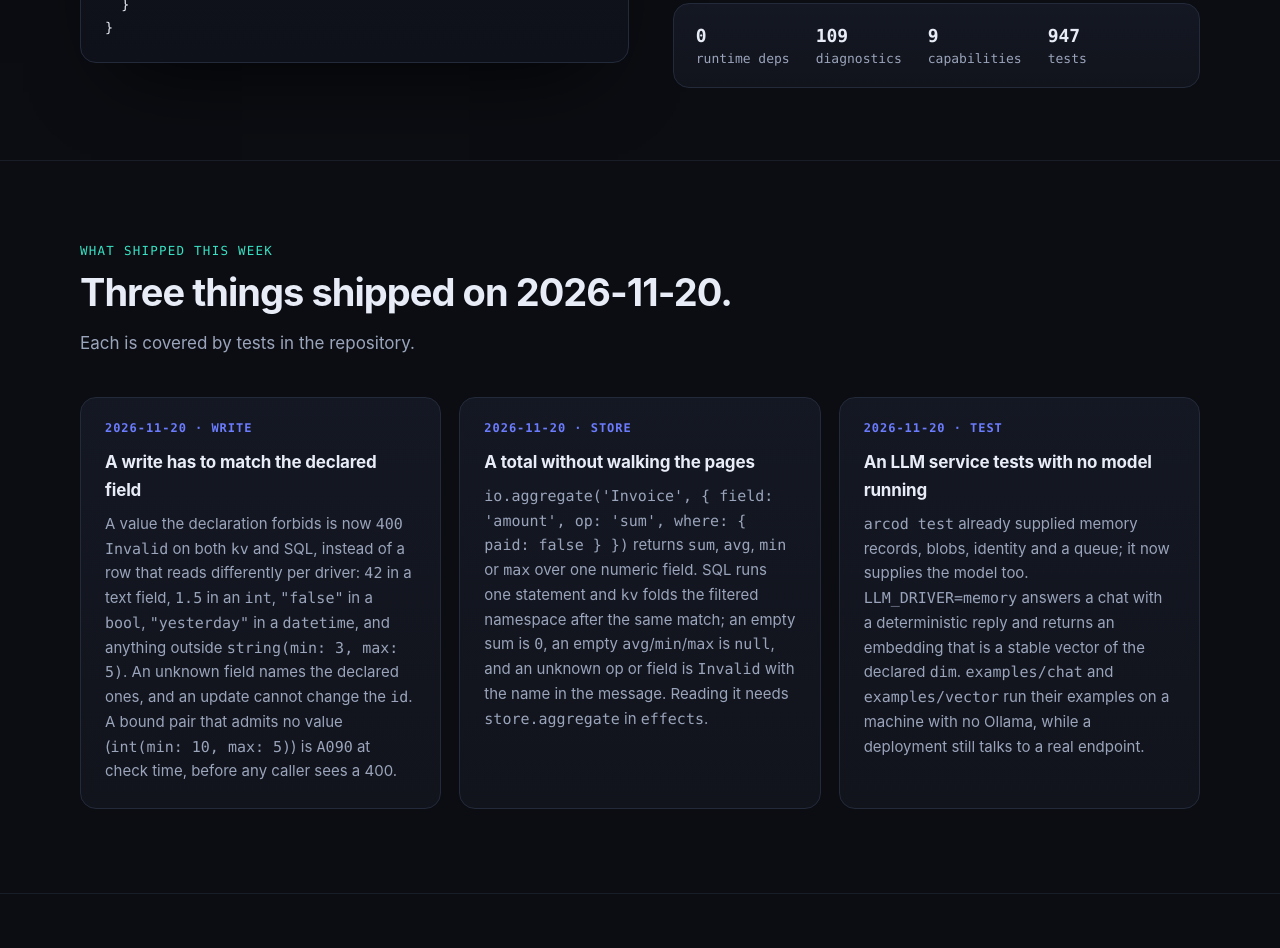
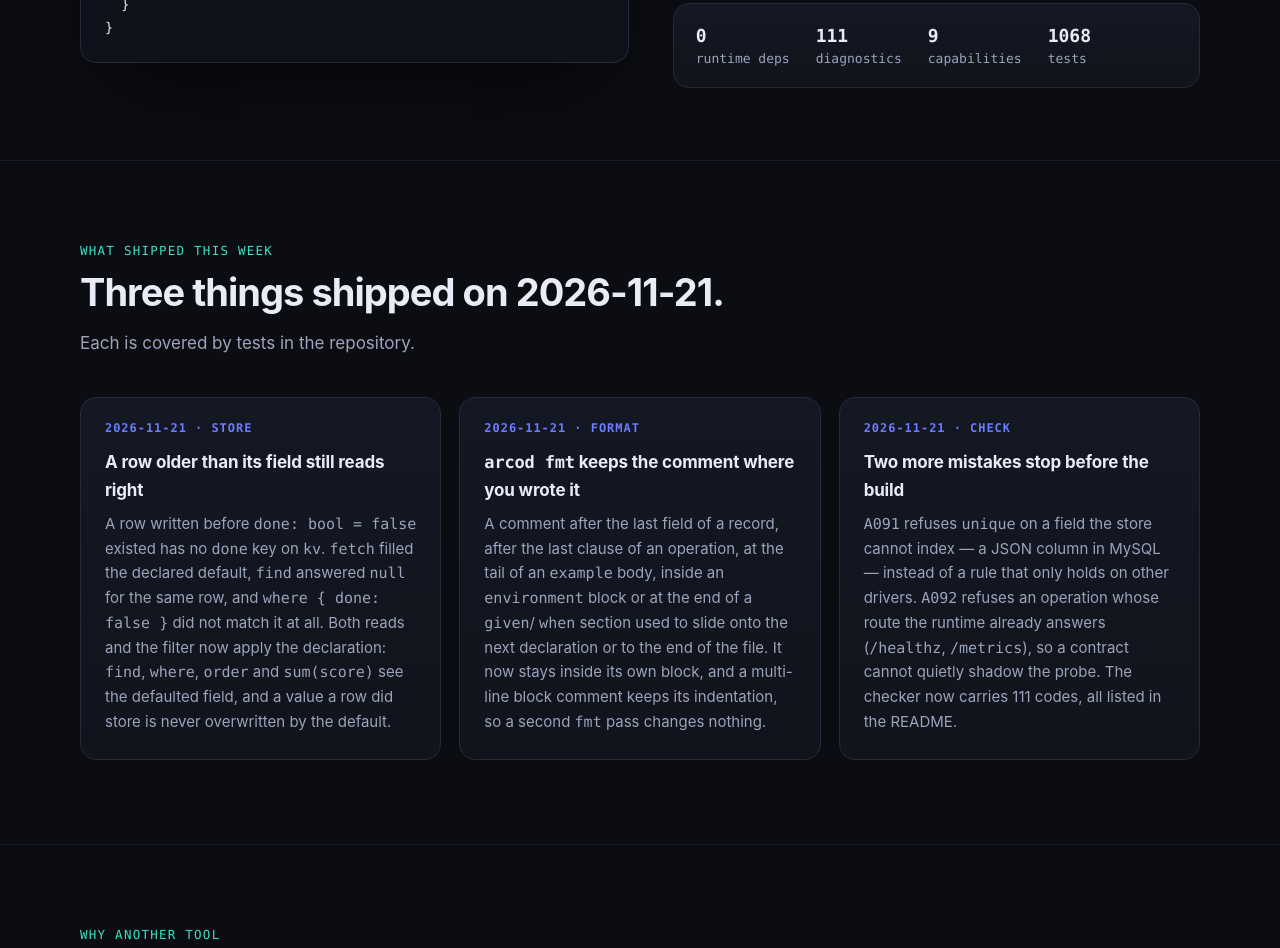
Before and after one commit to chubakur/arcod, a website: page docs/index.html in a window 1280 px wide. Shown: the part 1152-2100 px from the top of the page. Drawn offline with Linux system fonts and the light colour scheme.

Commit message:
docs(landing): the page counts the tests and diagnostics main has
The interrupted marketing run left its index.html edit uncommitted: hero
stats still said 947 tests / 109 diagnostics, #news still named 2026-11-20.
The edit itself matches main (1068/1068, 111 unique diag codes), so it is
committed as written: 1068/111 in the hero, the three 2026-11-21 cards
(store defaults, fmt comment tails, reserved route A092).

```diff
--- a/docs/index.html
+++ b/docs/index.html
@@ -303,9 +303,9 @@
           <div class="card" style="padding:18px 22px">
             <div style="display:flex; gap:26px; flex-wrap:wrap; font:13px/1.5 var(--mono); color:var(--muted)">
               <span><b style="color:var(--text); font-size:18px">0</b><br>runtime deps</span>
-              <span><b style="color:var(--text); font-size:18px">109</b><br>diagnostics</span>
+              <span><b style="color:var(--text); font-size:18px">111</b><br>diagnostics</span>
               <span><b style="color:var(--text); font-size:18px">9</b><br>capabilities</span>
-              <span><b style="color:var(--text); font-size:18px">947</b><br>tests</span>
+              <span><b style="color:var(--text); font-size:18px">1068</b><br>tests</span>
             </div>
           </div>
         </div>
@@ -316,42 +316,40 @@
   <section id="news">
     <div class="wrap">
       <div class="kicker">what shipped this week</div>
-      <h2>Three things shipped on 2026-11-20.</h2>
+      <h2>Three things shipped on 2026-11-21.</h2>
       <p class="sub">Each is covered by tests in the repository.</p>
       <div class="grid-3">
         <div class="card">
-          <span class="num">2026-11-20 · WRITE</span>
-          <h3>A write has to match the declared field</h3>
-          <p>A value the declaration forbids is now <code>400 Invalid</code> on both
-          <code>kv</code> and SQL, instead of a row that reads differently per driver:
-          <code>42</code> in a text field, <code>1.5</code> in an <code>int</code>,
-          <code>"false"</code> in a <code>bool</code>, <code>"yesterday"</code> in a
-          <code>datetime</code>, and anything outside <code>string(min: 3, max: 5)</code>.
-          An unknown field names the declared ones, and an update cannot change the
-          <code>id</code>. A bound pair that admits no value
-          (<code>int(min: 10, max: 5)</code>) is <code>A090</code> at check time, before any
-          caller sees a 400.</p>
+          <span class="num">2026-11-21 · STORE</span>
+          <h3>A row older than its field still reads right</h3>
+          <p>A row written before <code>done: bool = false</code> existed has no
+          <code>done</code> key on <code>kv</code>. <code>fetch</code> filled the declared
+          default, <code>find</code> answered <code>null</code> for the same row, and
+          <code>where { done: false }</code> did not match it at all. Both reads and the
+          filter now apply the declaration: <code>find</code>, <code>where</code>,
+          <code>order</code> and <code>sum(score)</code> see the defaulted field, and a
+          value a row did store is never overwritten by the default.</p>
         </div>
         <div class="card">
-          <span class="num">2026-11-20 · STORE</span>
-          <h3>A total without walking the pages</h3>
-          <p><code>io.aggregate('Invoice', { field: 'amount', op: 'sum', where: { paid: false } })</code>
-          returns <code>sum</code>, <code>avg</code>, <code>min</code> or <code>max</code> over
-          one numeric field. SQL runs one statement and <code>kv</code> folds the filtered
-          namespace after the same match; an empty sum is <code>0</code>, an empty
-          <code>avg</code>/<code>min</code>/<code>max</code> is <code>null</code>, and an
-          unknown op or field is <code>Invalid</code> with the name in the message. Reading
-          it needs <code>store.aggregate</code> in <code>effects</code>.</p>
+          <span class="num">2026-11-21 · FORMAT</span>
+          <h3><code>arcod fmt</code> keeps the comment where you wrote it</h3>
+          <p>A comment after the last field of a record, after the last clause of an
+          operation, at the tail of an <code>example</code> body, inside an
+          <code>environment</code> block or at the end of a <code>given</code>/
+          <code>when</code> section used to slide onto the next declaration or to the
+          end of the file. It now stays inside its own block, and a multi-line block
+          comment keeps its indentation, so a second <code>fmt</code> pass changes
+          nothing.</p>
         </div>
         <div class="card">
-          <span class="num">2026-11-20 · TEST</span>
-          <h3>An LLM service tests with no model running</h3>
-          <p><code>arcod test</code> already supplied memory records, blobs, identity and a
-          queue; it now supplies the model too. <code>LLM_DRIVER=memory</code> answers a chat
-          with a deterministic reply and returns an embedding that is a stable vector of the
-          declared <code>dim</code>. <code>examples/chat</code> and
-          <code>examples/vector</code> run their examples on a machine with no Ollama, while
-          a deployment still talks to a real endpoint.</p>
+          <span class="num">2026-11-21 · CHECK</span>
+          <h3>Two more mistakes stop before the build</h3>
+          <p><code>A091</code> refuses <code>unique</code> on a field the store cannot
+          index — a JSON column in MySQL — instead of a rule that only holds on other
+          drivers. <code>A092</code> refuses an operation whose route the runtime already
+          answers (<code>/healthz</code>, <code>/metrics</code>), so a contract cannot
+          quietly shadow the probe. The checker now carries 111 codes, all listed in the
+          README.</p>
         </div>
       </div>
     </div>
@@ -394,7 +392,7 @@
       <h2>One file in. A running system out.</h2>
       <p class="sub"><code>arcod make</code> runs the same steps the standalone commands do, so the pipeline cannot drift from the CLI.</p>
       <div class="steps">
-        <div class="step"><h3>Check</h3><p>Types, bindings, effects, rules, access, routes, examples. 109 diagnostics, errors stop the build.</p></div>
+        <div class="step"><h3>Check</h3><p>Types, bindings, effects, rules, access, routes, examples. 111 diagnostics, errors stop the build.</p></div>
         <div class="step"><h3>Plan</h3><p>A deterministic task DAG: files, dependencies, acceptance criteria, <code>--json</code>.</p></div>
         <div class="step"><h3>Prompts</h3><p>One prompt per operation with a token budget and a hash for caching.</p></div>
         <div class="step"><h3>Build &amp; test</h3><p>Service, UI, compose, manifests — then the model's own examples run against it.</p></div>
@@ -496,7 +494,10 @@ deploy.dev.json          deploy manifest per environment</code></pre>
           <p><code>done: bool = false</code> is written once and honoured by the migration
           (<code>DEFAULT 0</code>), by <code>io.insert</code> (only missing fields are
           filled, an explicit <code>null</code> wins) and by the OpenAPI schema
-          (<code>default</code>, field no longer <code>required</code>).</p>
+          (<code>default</code>, field no longer <code>required</code>). A default
+          declared after rows already exist fills on read as well: <code>fetch</code>,
+          <code>find</code>, a <code>where</code> filter, <code>order</code> and an
+          aggregate all see the declared value on a row that never stored it.</p>
         </div>
         <div class="card">
           <h3>Input checked at the boundary</h3>
@@ -603,6 +604,22 @@ deploy.dev.json          deploy manifest per environment</code></pre>
           dialect, port, reference, files, images and body sources. The tree is published
           atomically — a late failure leaves the previous <code>.arcod/build</code> untouched —
           and migrations, prompts and SQL the contract no longer owns are pruned.</p>
+        </div>
+        <div class="card">
+          <h3>A filter refuses what cannot mean anything</h3>
+          <p><code>contains</code> on a <code>bytes</code>, <code>datetime</code> or
+          <code>decimal</code> field is an <code>Invalid</code> naming the operator, not a
+          text search that happens to match; a range comparison must name a scalar field;
+          a <code>list</code> or record field cannot be an <code>order</code> key; and a
+          record field compares by value, so the key order in the filter does not decide
+          the match.</p>
+        </div>
+        <div class="card">
+          <h3>A formatter that keeps your comments</h3>
+          <p><code>arcod fmt</code> prints the canonical form — one style, one AST, one
+          output — and a comment stays attached to the declaration, field, clause or
+          block it was written in, including the last one in a body. A second pass over
+          its own output changes nothing, so <code>fmt --check</code> is safe in CI.</p>
         </div>
       </div>
 
@@ -746,6 +763,7 @@ deploy.dev.json          deploy manifest per environment</code></pre>
             <li><b>A unique claim on <code>kv</code> outlives the record</b>: the claim key has no TTL, so an expired record holds its value until removed or updated. On <code>sql</code>, uniqueness is the table constraint, so nothing to clean up.</li>
             <li><b>Workflows</b> are parsed, described and validated — no runner is generated (<code>W022</code>); a job runs only when it declares an <code>on:</code> queue consumer (<code>W017</code>).</li>
             <li><b>Streams and queues are in-process</b> until you bind them to Redis; only then do replicas share events. OpenAPI publishes a <code>bearerAuth</code> scheme for a service that uses <code>auth: identity</code>, and the token requirement is listed only on operations that need it; a <code>public</code> operation opts out with <code>security: []</code>.</li>
+            <li><b><code>arcod fmt</code> re-lays out a record type on one line</b> — it is a canonical printer, not a style-preserving one; the comment survives, your line breaks do not.</li>
             <li><b>JavaScript only.</b> PHP, Go and Python would be separate emitters.</li>
             <li><b><code>arcod terraform</code> targets Yandex Cloud only</b> and renders no state backend; <code>terraform validate</code> is not part of CI yet.</li>
           </ul>
```
